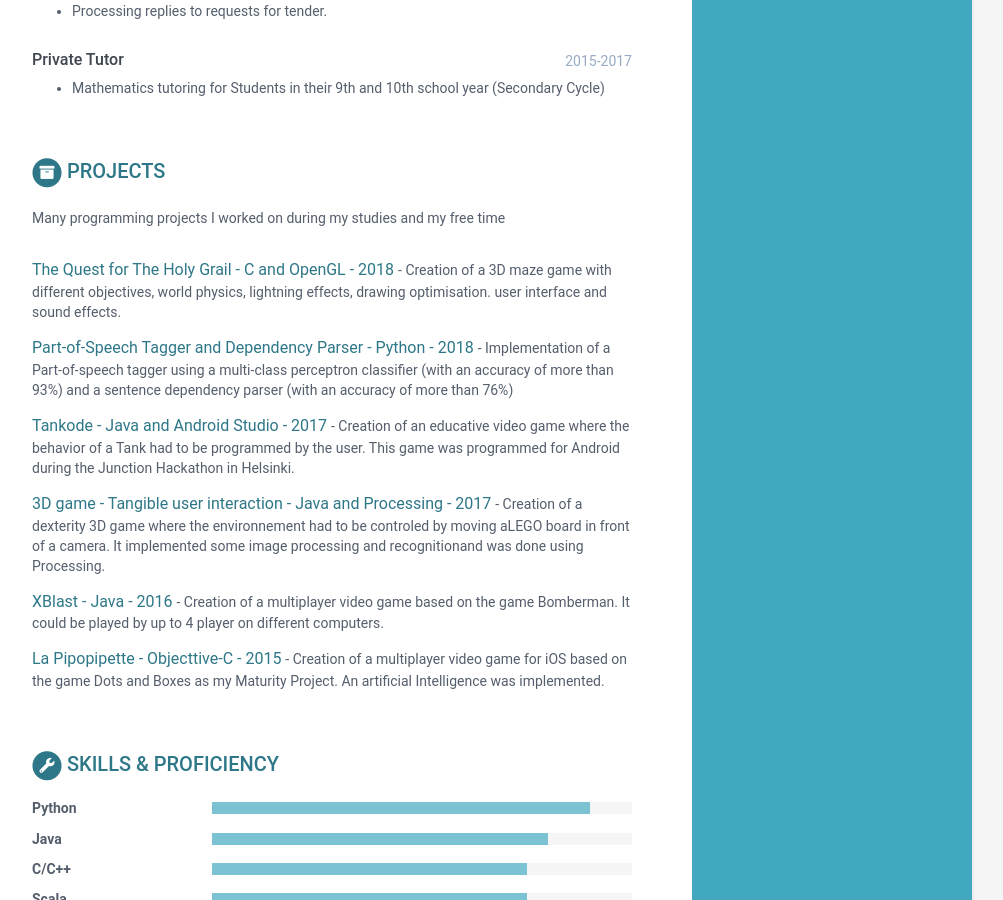
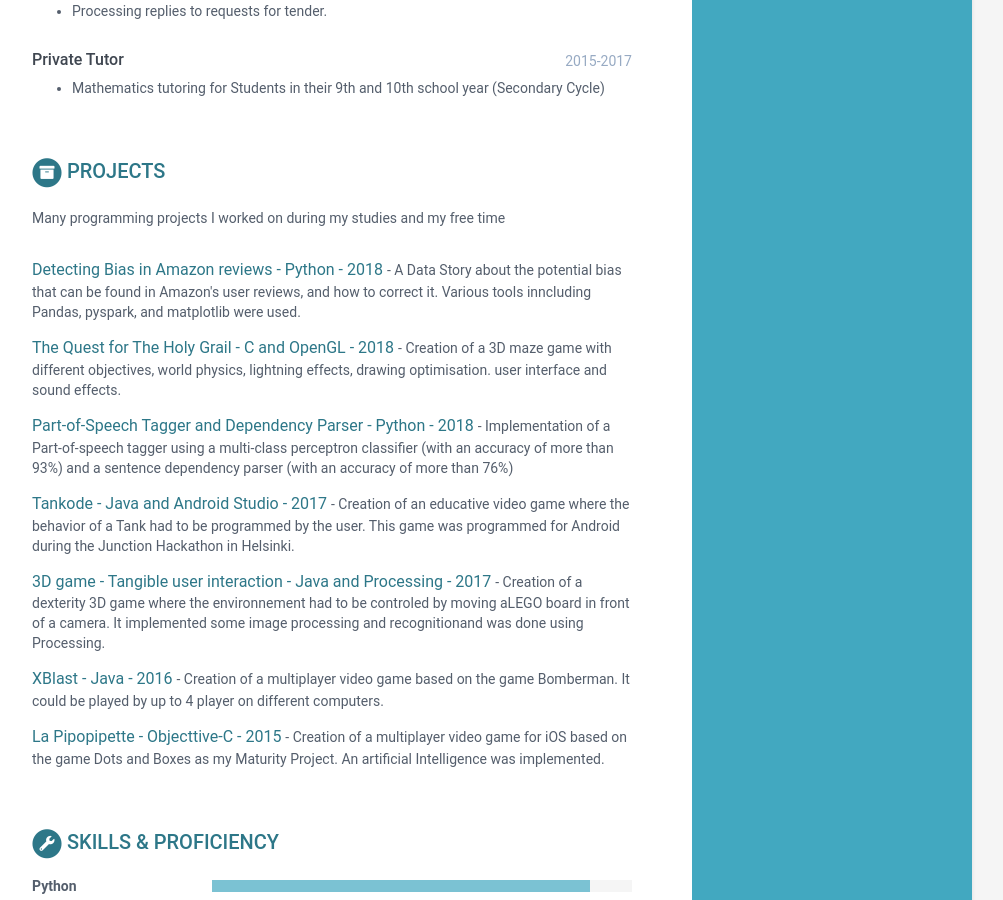
Before and after one commit to Billotais/cv, a Jekyll site: the page built from index.html, in a window 1280 px wide and 900 px high, scrolled down 1053 px. Shown: the whole window, without its empty margins (168-1171 px from the left). Built offline with Jekyll 4.4.1, drawn with Linux system fonts in a browser that asks for light colours.

Commit message:
Update data.yml

```diff
--- a/_data/data.yml
+++ b/_data/data.yml
@@ -114,6 +114,11 @@ projects:
       Many programming projects I worked on during my studies and my free time
 
     assignments:
+
+      - title: Detecting Bias in Amazon reviews - Python - 2018
+        link: "https://ada-lyn.github.io/"
+        tagline: "A Data Story about the potential bias that can be found in Amazon's user reviews, and how to correct it. Various tools inncluding Pandas, pyspark, and matplotlib were used."
+
       - title: The Quest for The Holy Grail - C and OpenGL - 2018
         link: "https://github.com/Billotais/TSBK07_project"
         tagline: "Creation of a 3D maze game with different objectives, world physics, lightning effects, drawing optimisation. user interface and sound effects."
```
